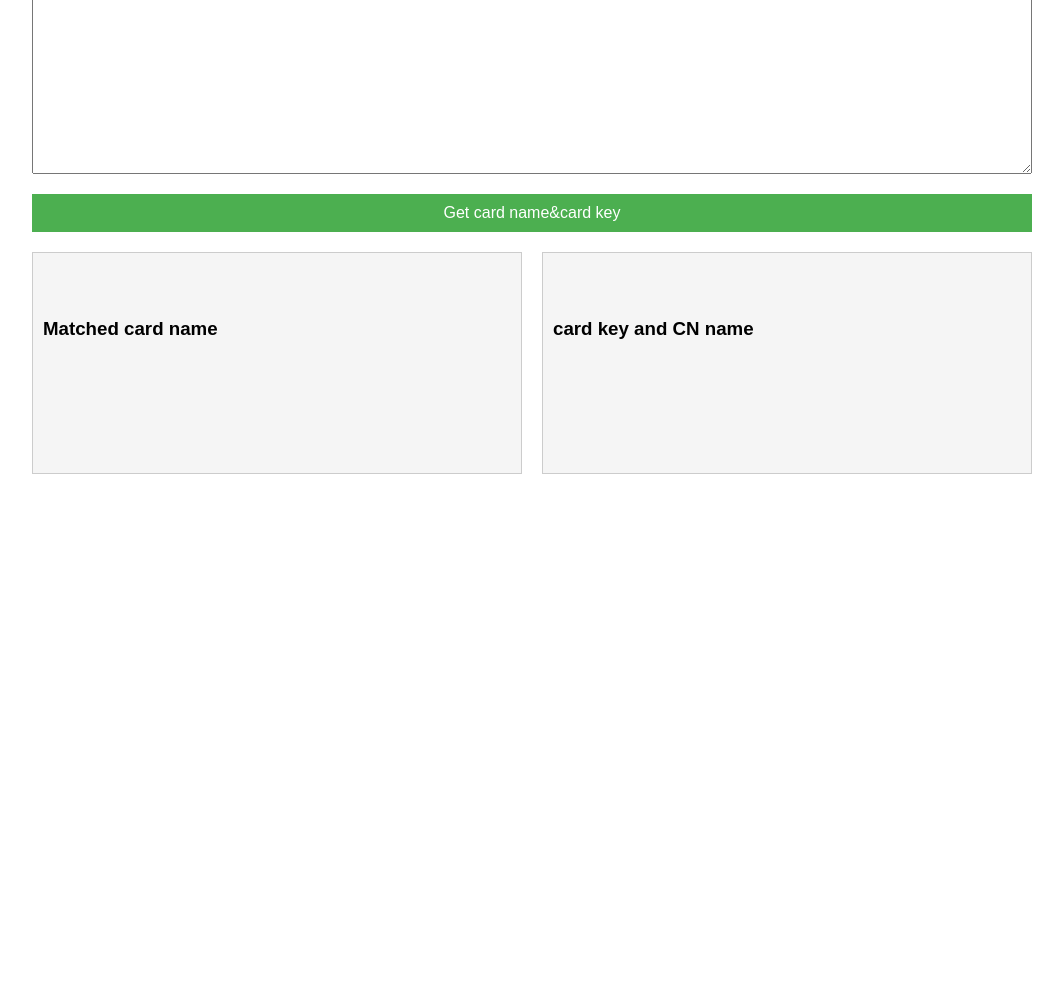
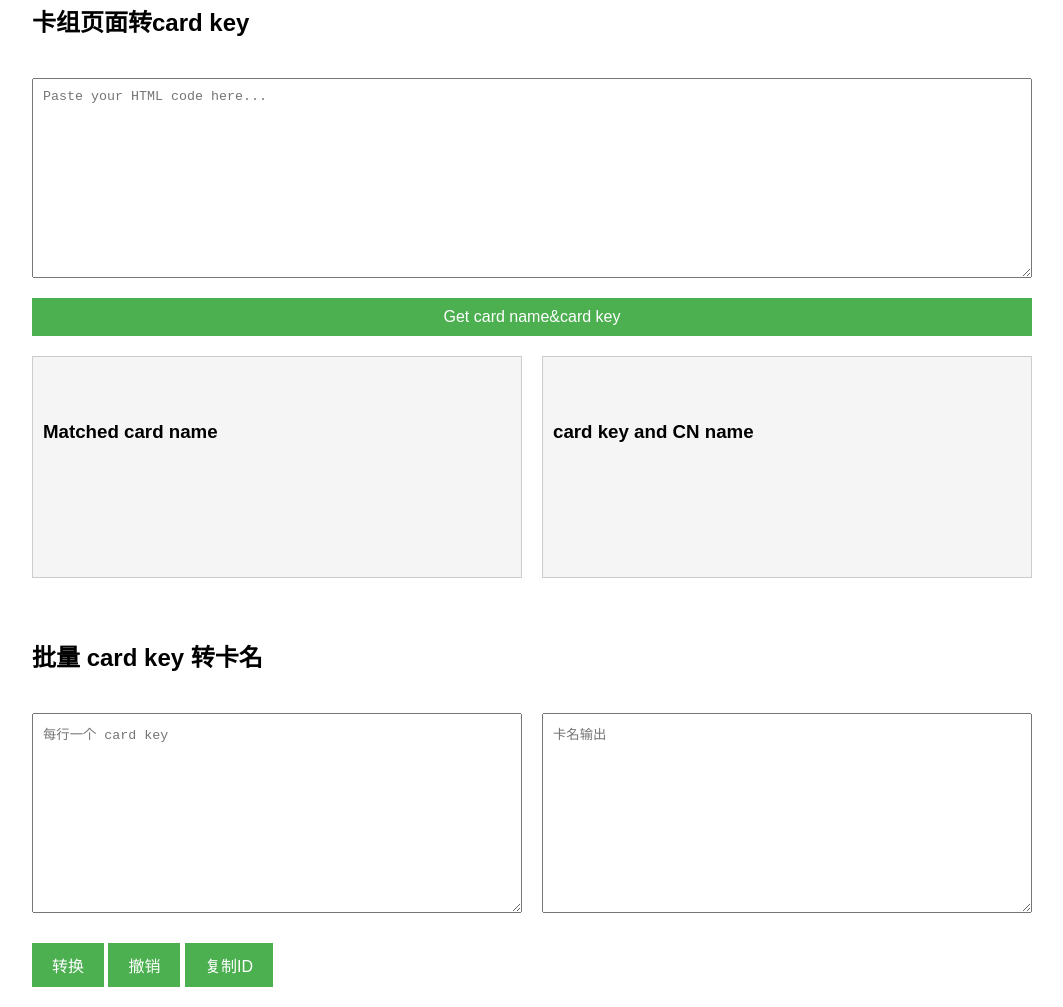
Before and after one commit to oashua/yogioh_tools, a plain HTML site: page cardname2ydk.html in a window 1280 px wide. Shown: the part 146-1153 px from the top of the page, without its empty margins (108-1171 px from the left). Before the commit the page ends 800 px from the top, so only its background shows below. Drawn offline with Linux system fonts and the light colour scheme.

Commit message:
add feature of card key to card name

```diff
--- a/cardname2ydk.html
+++ b/cardname2ydk.html
@@ -84,7 +84,8 @@
 
 <body>
     <div class="container">
-        <h1>Automatically Retrieve the Card Key for the YGO Deck</h1>
+        <h1>卡组↔️card key</h1>
+        <h2>卡组页面转card key</h2>
         <textarea id="htmlInput" placeholder="Paste your HTML code here..."></textarea>
         <button onclick="extractTitles()">Get card name&card key</button>
 
@@ -187,6 +188,117 @@
             }
         }
     </script>
+
+    <!-- ...existing code... -->
+
+    <div class="container" style="margin-top:40px;">
+        <h2>批量 card key 转卡名</h2>
+        <div style="display:flex;gap:20px;">
+            <textarea id="keyInput" placeholder="每行一个 card key"></textarea>
+            <textarea id="nameOutput" placeholder="卡名输出" readonly></textarea>
+        </div>
+        <div style="margin-top:10px;">
+            <button onclick="convertKeysToNames()">转换</button>
+            <button onclick="undoConvert()">撤销</button>
+            <button onclick="copyIds()">复制ID</button>
+        </div>
+    </div>
+    <script>
+        let lastKeyInput = '';
+        let lastNameOutput = '';
+        async function convertKeysToNames() {
+            const keyInput = document.getElementById('keyInput');
+            const nameOutput = document.getElementById('nameOutput');
+            lastKeyInput = keyInput.value;
+            lastNameOutput = nameOutput.value;
+            let keys = keyInput.value.split('\n').map(k => k.trim()).filter(k => k);
+            let names = [];
+            for (let i = 0; i < keys.length; i++) {
+                try {
+                    const res = await fetch(`https://ygocdb.com/api/v0/?search=${encodeURIComponent(keys[i])}`);
+                    const json = await res.json();
+                    if (json.result && Array.isArray(json.result) && json.result.length > 0) {
+                        names.push(json.result[0].cn_name);
+                    } else {
+                        names.push('未找到');
+                    }
+                } catch {
+                    names.push('请求失败');
+                }
+            }
+            nameOutput.value = names.join('\n');
+
+            // 按左侧id排序
+            const combined = keys.map((key, idx) => ({ key, name: names[idx] }));
+            combined.sort((a, b) => {
+                // 按数字排序，如果不是数字则按字符串排序
+                const aNum = Number(a.key), bNum = Number(b.key);
+                if (!isNaN(aNum) && !isNaN(bNum)) {
+                    return aNum - bNum;
+                }
+                return a.key.localeCompare(b.key, 'zh-Hans-CN');
+            });
+            keys = combined.map(item => item.key);
+            names = combined.map(item => item.name);
+
+            keyInput.value = keys.join('\n');
+            nameOutput.value = names.join('\n');
+
+            // 点击左侧key或右侧name删除对应项
+            keyInput.onclick = function (e) {
+                const pos = keyInput.selectionStart;
+                const lines = keyInput.value.substr(0, pos).split('\n');
+                const idx = lines.length - 1;
+                if (keys[idx]) {
+                    keys.splice(idx, 1);
+                    names.splice(idx, 1);
+                    keyInput.value = keys.join('\n');
+                    nameOutput.value = names.join('\n');
+                }
+            };
+            nameOutput.onclick = function (e) {
+                const pos = nameOutput.selectionStart;
+                const lines = nameOutput.value.substr(0, pos).split('\n');
+                const idx = lines.length - 1;
+                if (names[idx]) {
+                    keys.splice(idx, 1);
+                    names.splice(idx, 1);
+                    keyInput.value = keys.join('\n');
+                    nameOutput.value = names.join('\n');
+                }
+            };
+        }
+        function undoConvert() {
+            const keyInput = document.getElementById('keyInput');
+            const nameOutput = document.getElementById('nameOutput');
+            keyInput.value = lastKeyInput;
+            nameOutput.value = lastNameOutput;
+        }
+
+        function copyIds() {
+            const keyInput = document.getElementById('keyInput');
+            if (keyInput.value.trim()) {
+                navigator.clipboard.writeText(keyInput.value).then(() => {
+                    const notice = document.createElement('div');
+                    notice.textContent = '所有ID已复制到剪切板！';
+                    notice.style.position = 'fixed';
+                    notice.style.bottom = '30px';
+                    notice.style.right = '30px';
+                    notice.style.background = '#4CAF50';
+                    notice.style.color = 'white';
+                    notice.style.padding = '12px 24px';
+                    notice.style.borderRadius = '6px';
+                    notice.style.boxShadow = '0 2px 8px rgba(0,0,0,0.15)';
+                    notice.style.zIndex = 9999;
+                    document.body.appendChild(notice);
+                    setTimeout(() => {
+                        notice.remove();
+                    }, 2000);
+                });
+            }
+        }
+    </script>
+    <!-- ...existing code... -->
 </body>
 
 </html>
```
